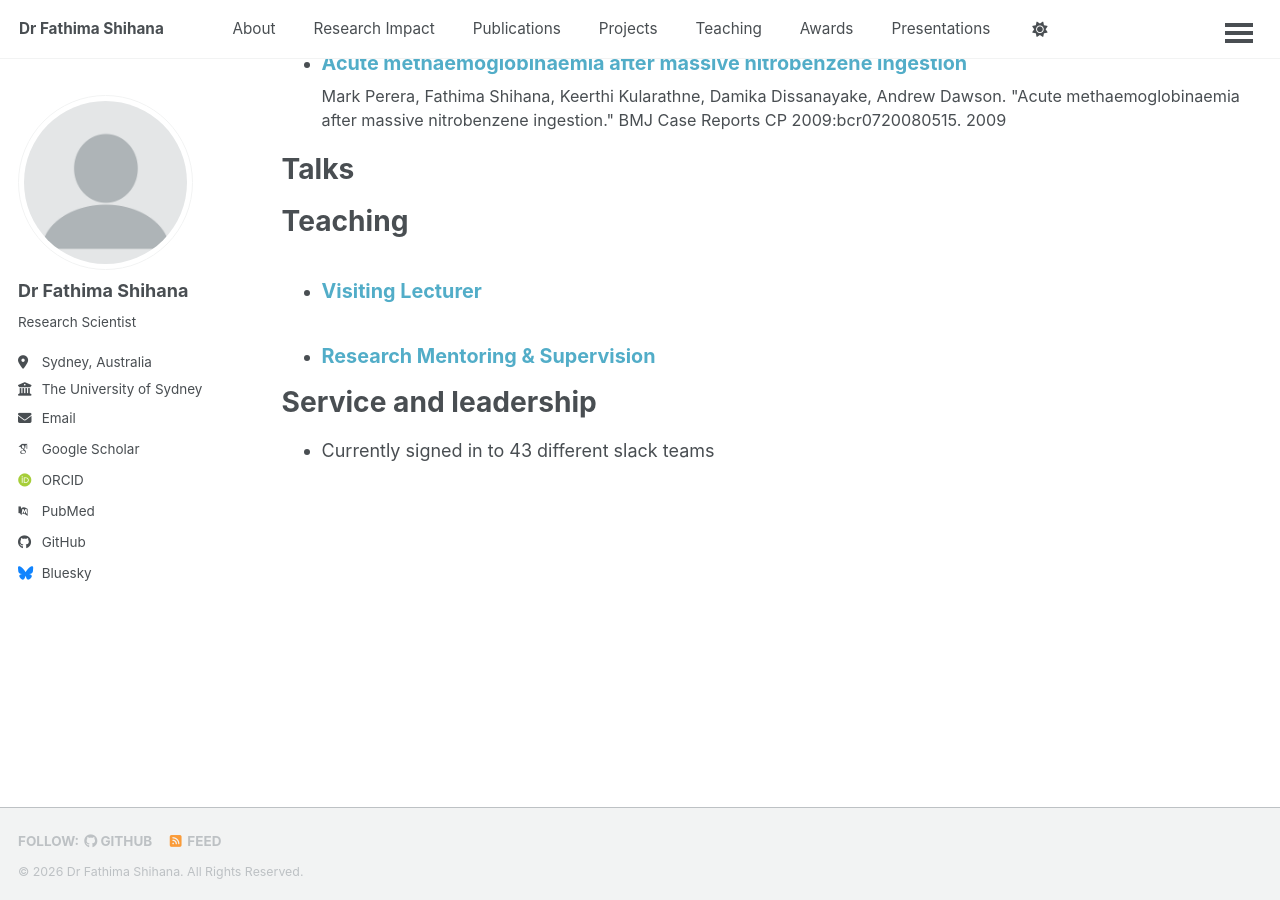
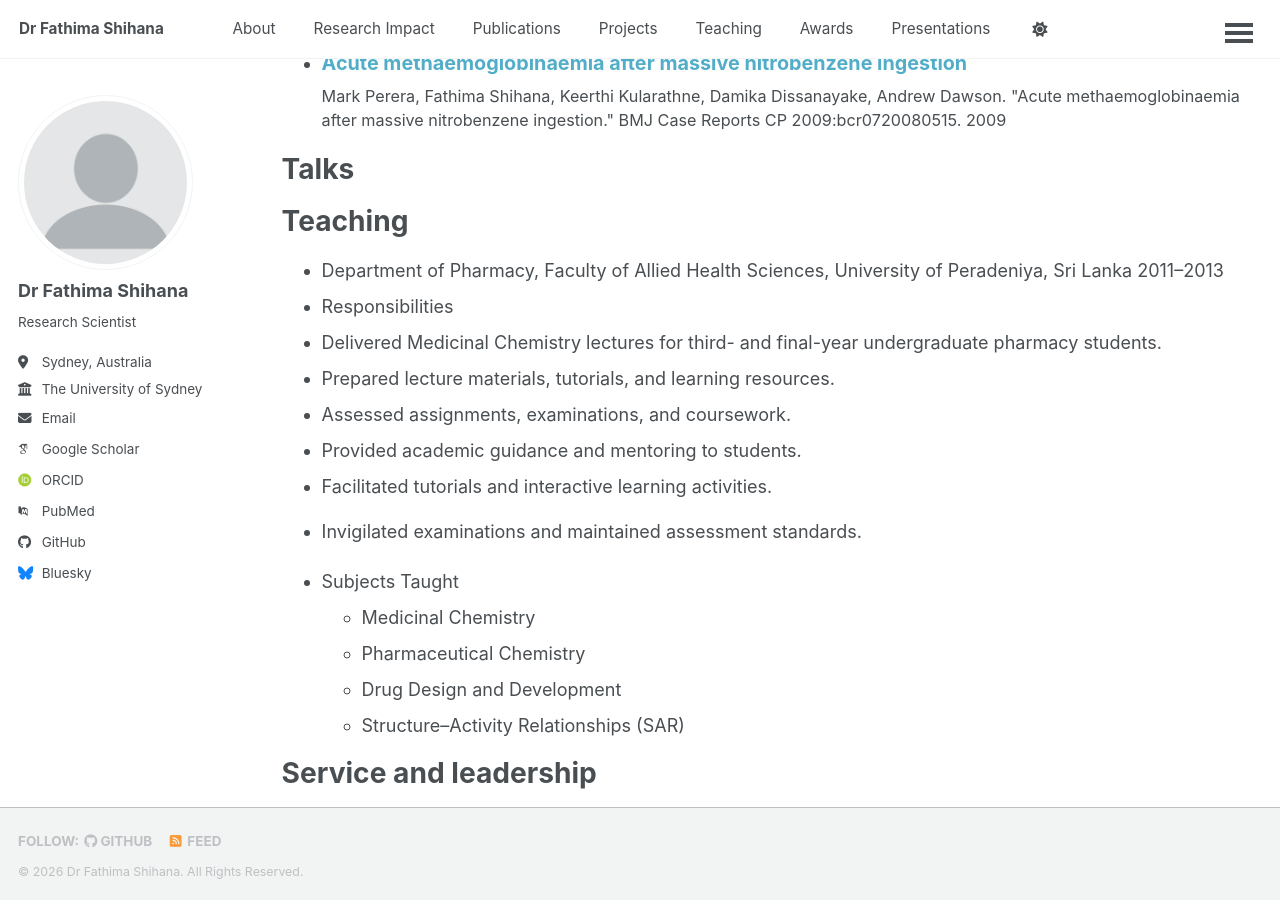
Before and after one commit to fathimashihana/fathimashihana.github.io, a Jekyll site: the page built from _pages/cv.md, in a window 1280 px wide and 900 px high, scrolled down 6934 px. Built offline with Jekyll 4.4.1, drawn with Linux system fonts in a browser that asks for light colours; some web fonts are replaced; a script bundle is joined from its source files by our own code; library files that are not in the unit come from our copies.

Commit message:
Update cv.md

```diff
--- a/_pages/cv.md
+++ b/_pages/cv.md
@@ -76,9 +76,20 @@ Talks
 
 Teaching
 ======
-  <ul>{% for post in site.teaching reversed %}
-    {% include archive-single-cv.html %}
-  {% endfor %}</ul>
+* Department of Pharmacy, Faculty of Allied Health Sciences, University of Peradeniya, Sri Lanka 2011–2013
+ * Responsibilities
+ * Delivered Medicinal Chemistry lectures for third- and final-year undergraduate pharmacy students.
+ * Prepared lecture materials, tutorials, and learning resources.
+ * Assessed assignments, examinations, and coursework.
+ * Provided academic guidance and mentoring to students.
+ * Facilitated tutorials and interactive learning activities.
+ * Invigilated examinations and maintained assessment standards.
+
+* Subjects Taught
+  * Medicinal Chemistry
+  * Pharmaceutical Chemistry
+  * Drug Design and Development
+  * Structure–Activity Relationships (SAR)
 
 Service and leadership
 ======
```
